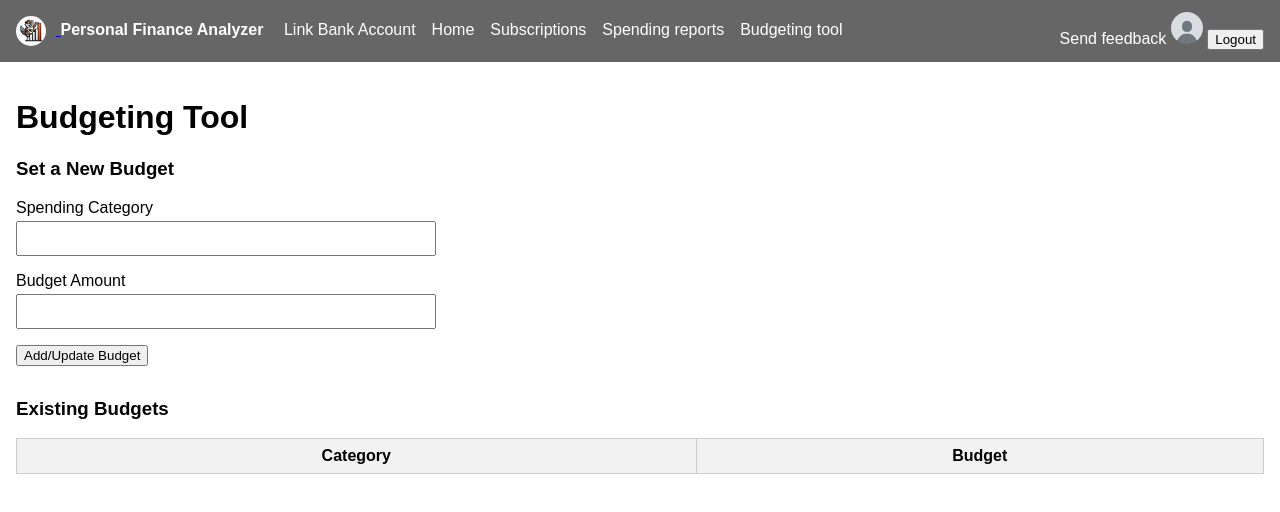
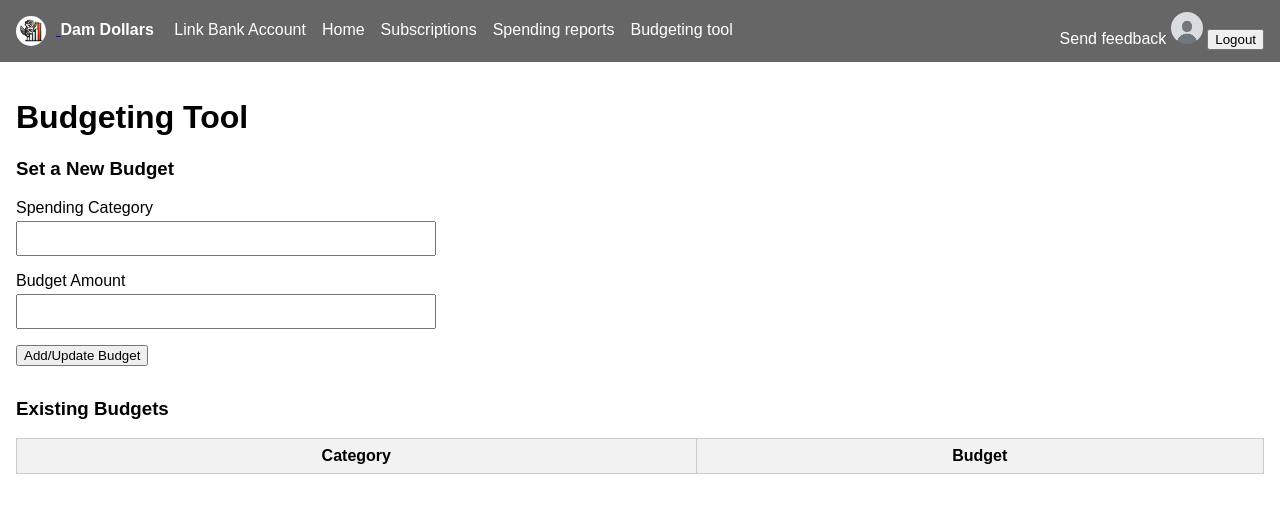
Before and after one commit to henderos/CS362-Class-Project, a plain HTML site: page personal finance analyzer/frontend/public/budgeting.html in a window 1280 px wide. Drawn offline with Linux system fonts and the light colour scheme; no server answers; sample sign-in values are in the browser's storage.

Commit message:
changed app name to Dam Dollars

```diff
--- a/personal finance analyzer/frontend/public/budgeting.html
+++ b/personal finance analyzer/frontend/public/budgeting.html
@@ -2,7 +2,7 @@
 <html lang="en">
 <head>
   <meta charset="UTF-8" />
-  <title>Budgeting Tool | Personal Finance Analyzer</title>
+  <title>Budgeting Tool | Dam Dollars</title>
   <link rel="stylesheet" href="css/navbar.css" />
   <script src="js/auth.js"></script>
   <style>
@@ -47,7 +47,7 @@
       <a href="dashboard.html">
         <img src="images/logo_1.png" alt="App Logo" class="navbar-logo">
       </a>
-      <a href="#" class="navbar-brand">Personal Finance Analyzer</a>
+      <a href="dashboard.html" class="navbar-brand">Dam Dollars</a>
       <ul class="nav-links">
         <li><a href="plaid.html">Link Bank Account</a></li>
         <li><a href="dashboard.html">Home</a></li>
```
Also changed, not shown: personal finance analyzer/frontend/public/dashboard.html (+2 -2 lines), personal finance analyzer/frontend/public/login.html (+2 -2 lines), personal finance analyzer/frontend/public/navbar.html (+2 -2 lines), personal finance analyzer/frontend/public/plaid.html (+2 -2 lines), personal finance analyzer/frontend/public/signup.html (+2 -2 lines), personal finance analyzer/frontend/public/spending-reports.html (+2 -2 lines), personal finance analyzer/frontend/public/subscriptions.html (+2 -2 lines).
